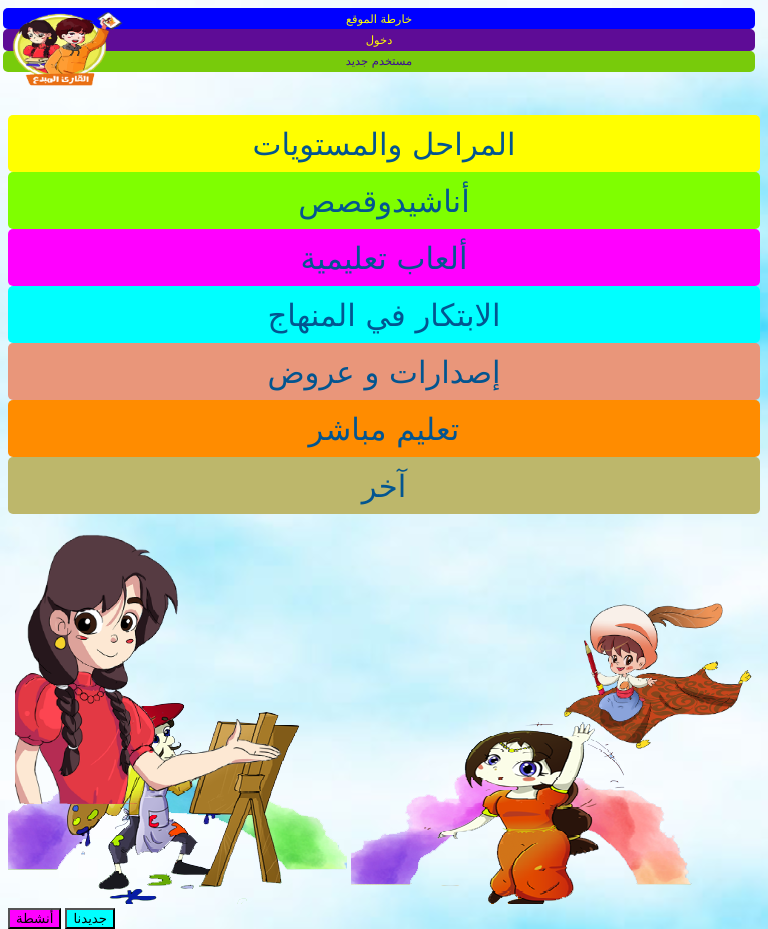
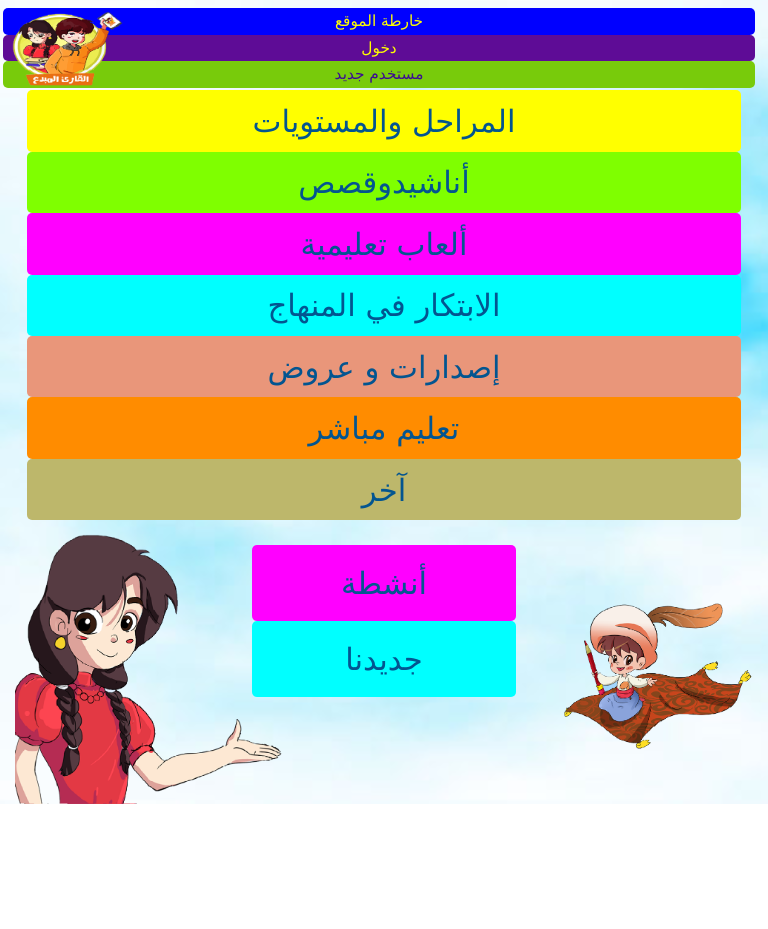
Before and after one commit to hsnhllak/almubdiealsaghir, a plain HTML site: page index.html in a window 768 px wide. After the commit the page ends 804 px from the top, so only its background shows below. Drawn offline with Linux system fonts and the light colour scheme.

Commit message:
almubdie_pc.css

```diff
--- a/almubdie_pc.css
+++ b/almubdie_pc.css
@@ -5,20 +5,15 @@ html{
 	background-size: cover;
 	height: 100%;
 }
-body {
-	height: 95%;
+
+
+.container {
+    display: flex;
+    justify-content: center; /* توسيط الـ div المحدد أفقيًا */
+    align-items: center; /* توسيط عمودي (اختياري) */
 }
-* {
-  box-sizing: border-box;
-}
-div{
-	padding: 0;
-	margin: 0;
-}
-.divlistandimg{
-	width: 100% ;
-	height: 25%;
-}
+body {	height: 95%;}
+* {  box-sizing: border-box;}
 .divhead{
 	width: 100%;
 	height: 7%;
@@ -39,11 +34,46 @@ div{
 .btnhead:hover {
 	background-color: darkgray !important;
 }
+.imghead{
+	width: 10%;
+	float: left;
+}
+
+.divlistandimg{
+	width: 100% ;
+	height: 25%;
+	position: relative;
+}
+
+.divlistimg{
+	display: flex;
+    justify-content:flex-start;
+    align-items: center;
+    flex-wrap: wrap;
+    width: 100%;
+    height: auto;
+	position: relative;
+  	z-index: 2;
+	flex-direction: row; /* التأكد من أن الاتجاه أفقي (row) */
+    direction: rtl;
+}
+.imglist{
+	height: 15vh;
+  	object-fit: fill;
+	width: 14%;
+	display: inline-block;
+	float: right;
+}
+.imglist:hover{
+	opacity: 0.5;
+}
+
 .divlist{
 	position: relative;
-  	z-index: 2;
+  	z-index: 1;
 	width: 100%;
 	height: 35%;
+	top: -25px;
 }
 .btnlist{
 	display: inline-block;
@@ -59,31 +89,60 @@ div{
 .btnlist:hover {
 	background-color: darkgray !important;
 }
-.divlistimg{
 
+.divlistandimg1{
+	width: 35% ;
+	height: 25%;
 	position: relative;
-  	z-index: 3;
-  	width: 100%;
-
-	display: inline-block;
-	float: right;
-	top:20px;
+	margin: auto;
 }
-.imglist{
 
 
-	height: 15vh; /* ارتفاع الصورة يملأ الشاشة بالكامل */
-
-  object-fit: fill; /* يملأ الإطار حتى لو تشوهت الصورة */
-
-	width: 14%;
-
+.divlistimg1{
+	display: flex;
+    justify-content:flex-start;
+    align-items: center;
+    flex-wrap: wrap;
+    width: 100%;
+    height: auto;
+	position: relative;
+  	z-index: 2;
+	flex-direction: row; /* التأكد من أن الاتجاه أفقي (row) */
+    direction: rtl;
+}
+.imglist1{
+	height: 15vh;
+  	object-fit: fill;
+	width: 50%;
 	display: inline-block;
 	float: right;
 }
-.imghead{
-	width: 10%;
+.imglist1:hover{
+	opacity: 0.5;
 }
+
+.divlist1{
+	position: relative;
+  	z-index: 1;
+	width: 100%;
+	height: 35%;
+	top: -25px;
+}
+.btnlist1{
+	display: inline-block;
+	float: right;
+	height: 100%;
+	width: 50%;
+	font-size: 1.5vw;
+	font-family:"Lucida Grande", "Lucida Sans Unicode", "Lucida Sans", "DejaVu Sans", Verdana, "sans-serif";
+	border: none;
+	border-radius: 5px;
+	color:#035590;
+}
+.btnlist1:hover {
+	background-color: darkgray !important;
+}
+
 
 .besat{
 	position: absolute ;
@@ -92,11 +151,111 @@ div{
 }
 .maemona{
 	position: absolute ;
-	top: 40%; left: 2vw;
+	top: 34%; left: 2vw;
+	width: 30% ;
+}
+
+
+
+@media (max-width: 1024px) {
+ 	.btnhead{
+	display:block;
+	height: 50%;
+	width: 100%;
+	margin-right:auto;
+	font-size: 2vw;
+	font-family:"Lucida Grande", "Lucida Sans Unicode", "Lucida Sans", "DejaVu Sans", Verdana, "sans-serif";
+	border: none;
+	border-radius: 5px;
+}
+	.imghead{
+		position: absolute ;
+		top: 1%;
+		left: 1vw;
+		width: 15% ;
+}
+	.divlistandimg{
+
+	height: 55%;
+	position: relative;
+	width: 95%;
+	margin: auto;
+
+}
+
+	.imglist{
+	display:none;
+}
+	.btnlist{
+	display:block;
+	height: 42%;
+	width: 100%;
+	margin: auto;
+
+	font-size: 4vw;
+	font-family:"Lucida Grande", "Lucida Sans Unicode", "Lucida Sans", "DejaVu Sans", Verdana, "sans-serif";
+	border: none;
+	border-radius: 5px;
+	color:#035590;
+}
+	.divlistandimg1{
+		position:relative;
+
+		top: 0;
+	width: 35% ;
+	height: 20%;
+
+
+}
+
+
+
+.imglist1{
+
+	display:none;
+
+}
+.divlist1{
+
+	width: 100%;
+	height: 100%;
+	position: relative;
+		top: 0;
+
+}
+.btnlist1{
+	display:block;
+
+	height: 50%;
+	width: 100%;
+	font-size: 4vw;
+	font-family:"Lucida Grande", "Lucida Sans Unicode", "Lucida Sans", "DejaVu Sans", Verdana, "sans-serif";
+	border: none;
+	border-radius: 5px;
+	color:#035590;
+}
+.btnlist1:hover {
+	background-color: darkgray !important;
+}
+
+	.besat{
+	position: absolute ;
+	top: 75%;
+	right: 2vw;
+	width: 25%;
+}
+.maemona{
+	position: absolute ;
+	top: 65%;
+	left: 2vw;
 	width: 35% ;
 }
+}
 
-@media (max-width: 1024px) {
+@media (min-width: 600px) and (max-width: 1024px) and (orientation: landscape) {
+	body{
+		height: 250%;
+	}
     .btnhead{
 	display:block;
 
@@ -120,12 +279,7 @@ div{
 	display:none;
 
 }
-
 	.btnlist{
-
-
-
-
 	display:block;
 	height: 10%;
 	width: 100%;
@@ -145,19 +299,18 @@ div{
 	.divlist{
 
 	width: 100%;
-	height: 100%;
+	height: 75%;
 
 }
-
 	.besat{
 	position: absolute ;
-	top: 75%;
+	top: 130%;
 	right: 2vw;
 	width: 25%;
 }
 .maemona{
 	position: absolute ;
-	top: 65%;
+	top: 133%;
 	left: 2vw;
 	width: 35% ;
 }
```
